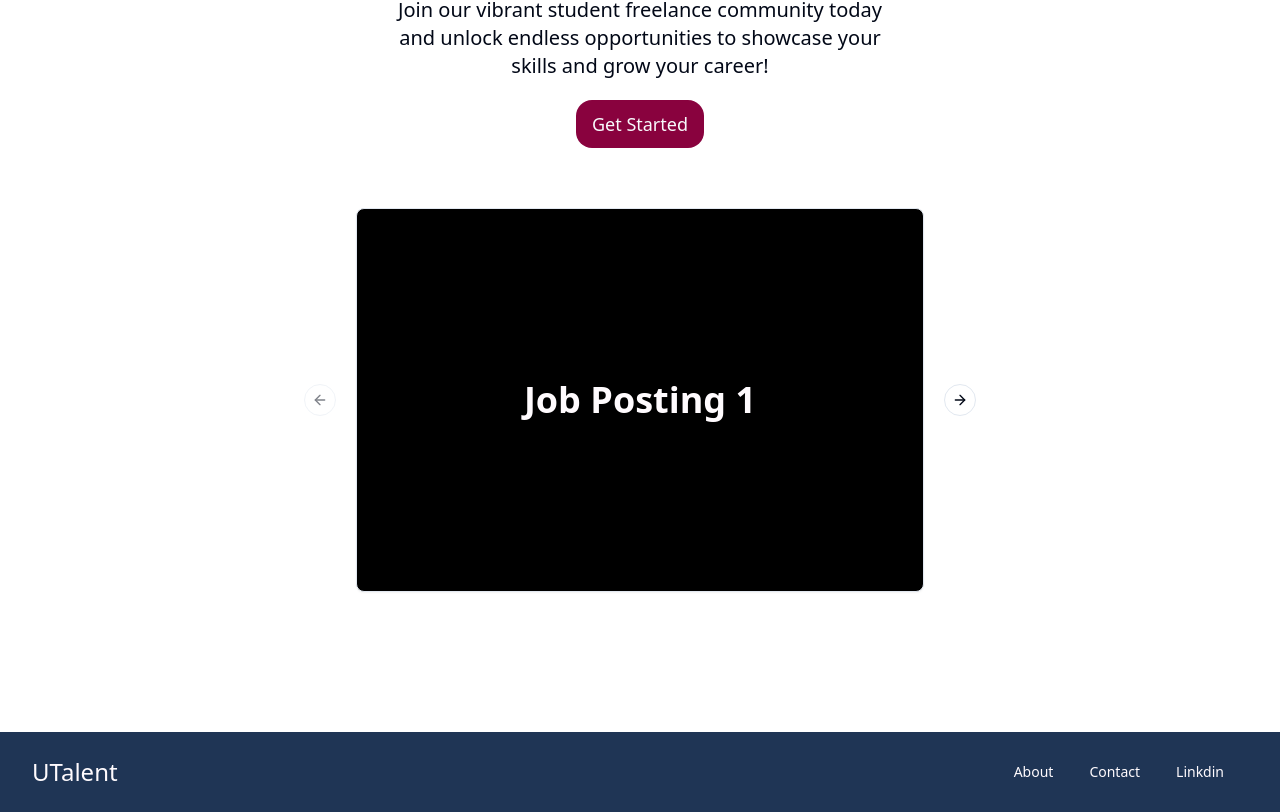
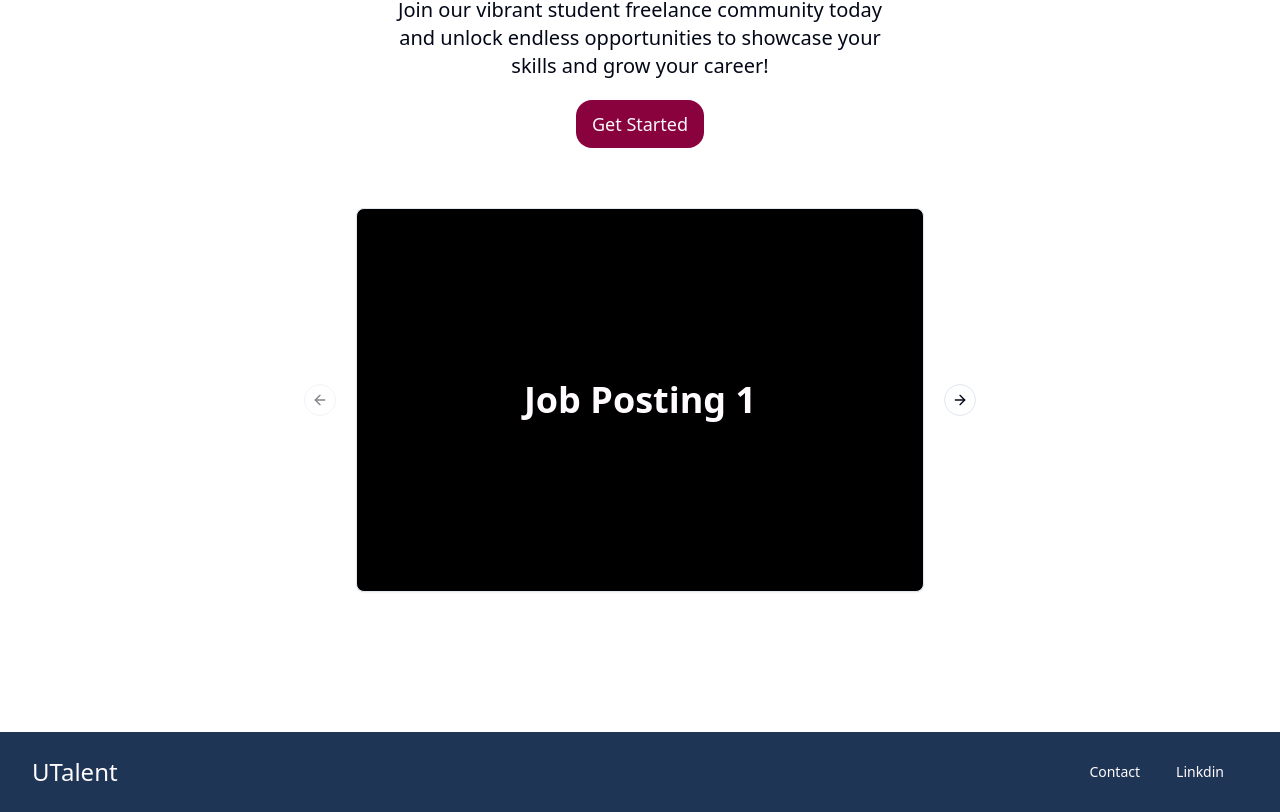
Before and after one commit to amanbhagat41/UTalent, a Next.js app: page / in a window 1280 px wide. Shown: the part 240-1052 px from the top of the page. Built offline with nearby package versions, Linux system fonts and the light colour scheme.

Commit message:
Changes to footer

```diff
--- a/src/components/navfooter.js
+++ b/src/components/navfooter.js
@@ -57,13 +57,6 @@ function NavigationMenuDemoFooter() {
   return (
     <NavigationMenu>
       <NavigationMenuList>
-         <NavigationMenuItem>
-          <Link href="/login" legacyBehavior passHref>
-            <NavigationMenuLink className={navigationMenuTriggerStyle()}>
-              About
-            </NavigationMenuLink>
-          </Link>
-        </NavigationMenuItem>
         <NavigationMenuItem>
           <Link href="/login" legacyBehavior passHref>
             <NavigationMenuLink className={navigationMenuTriggerStyle()}>
```
